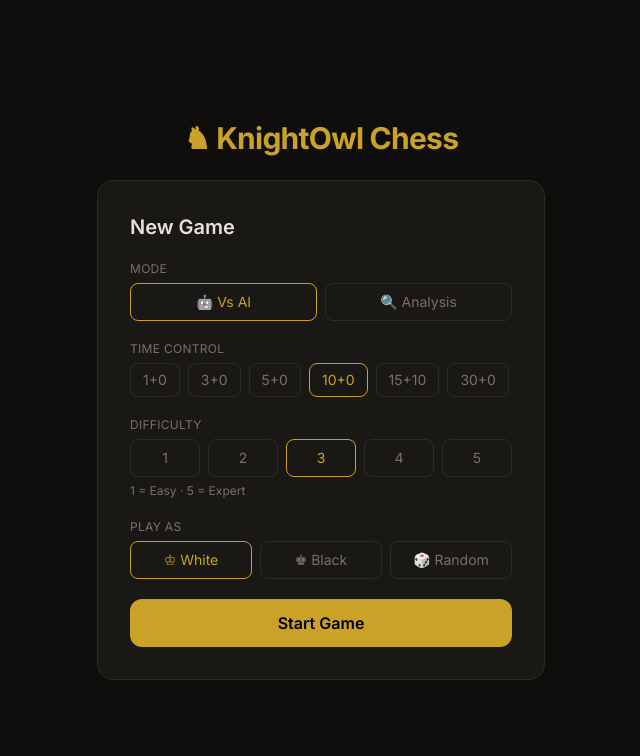
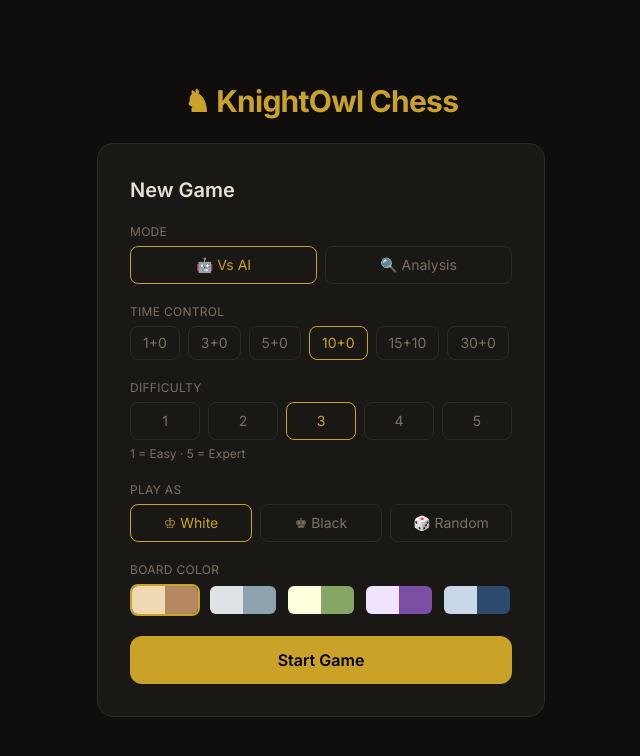
Before and after one commit to itsdimash/chess_game_with_Authorization, a Next.js app: page / in a window 1280 px wide. Shown: the top 756 px of the page, without its empty margins (319-959 px from the left). Built offline with nearby package versions, Linux system fonts and the light colour scheme.

Commit message:
fix move handler

```diff
--- a/src/app/page.tsx
+++ b/src/app/page.tsx
@@ -8,15 +8,22 @@ import { useStockfish } from '@/hooks/useStockfish'
 import type { GameConfig } from '@/types'
 import type { Square } from 'chess.js'
 
+const BOARD_THEMES = {
+  classic:  { light: '#f0d9b5', dark: '#b58863', label: 'Classic' },
+  ocean:    { light: '#dee3e6', dark: '#8ca2ad', label: 'Ocean' },
+  forest:   { light: '#ffffdd', dark: '#86a666', label: 'Forest' },
+  purple:   { light: '#f0e4ff', dark: '#7b4fa3', label: 'Purple' },
+  midnight: { light: '#c8d8e8', dark: '#2c4a6e', label: 'Midnight' },
+}
+
+type ThemeKey = keyof typeof BOARD_THEMES
+
 export default function Home() {
   const { initGame, makeMove, status, chess, playerColor, mode } = useGameStore()
   const [gameStarted, setGameStarted] = useState(false)
+  const [boardTheme, setBoardTheme] = useState<ThemeKey>('classic')
 
-  const { playAIMove, analyzePosition } = useStockfish({
-    onAnalysis: (analysis) => {
-      analyzePosition(chess.fen())
-    },
-  })
+  const { analyzePosition } = useStockfish({})
 
   const handleStartGame = (config: GameConfig) => {
     initGame(config)
@@ -27,19 +34,39 @@ export default function Home() {
     const success = makeMove(from, to, promotion)
     if (!success) return
     analyzePosition(chess.fen())
+
+    if (mode === 'ai') {
+      const state = useGameStore.getState()
+      const currentChess = state.chess
+      const currentPlayerColor = state.playerColor
+      if (currentChess.turn() !== currentPlayerColor && currentPlayerColor !== 'both') {
+        setTimeout(() => {
+          const s = useGameStore.getState()
+          const moves = s.chess.moves({ verbose: true })
+          if (moves.length > 0) {
+            const move = moves[Math.floor(Math.random() * moves.length)]
+            s.makeMove(move.from as Square, move.to as Square, move.promotion)
+          }
+        }, 500)
+      }
+    }
   }
+
+  const theme = BOARD_THEMES[boardTheme]
 
   return (
     <main className="min-h-screen bg-background flex flex-col items-center justify-center p-4 gap-6">
       <h1 className="text-3xl font-bold text-accent tracking-tight">♞ KnightOwl Chess</h1>
 
       {!gameStarted ? (
-        <GameSetup onStart={handleStartGame} />
+        <GameSetup onStart={handleStartGame} boardTheme={boardTheme} setBoardTheme={setBoardTheme} />
       ) : (
         <div className="flex flex-col lg:flex-row gap-6 items-start">
           <ChessBoard
             onMove={handleMove}
             interactive={status === 'playing' || status === 'check'}
+            lightSquareColor={theme.light}
+            darkSquareColor={theme.dark}
           />
           <div className="w-full lg:w-72 bg-surface border border-border rounded-2xl p-4">
             <AICoach />
@@ -59,7 +86,11 @@ export default function Home() {
   )
 }
 
-function GameSetup({ onStart }: { onStart: (config: GameConfig) => void }) {
+function GameSetup({ onStart, boardTheme, setBoardTheme }: {
+  onStart: (config: GameConfig) => void
+  boardTheme: ThemeKey
+  setBoardTheme: (t: ThemeKey) => void
+}) {
   const [mode, setMode] = useState<'ai' | 'analysis'>('ai')
   const [timeControl, setTimeControl] = useState<any>('10+0')
   const [difficulty, setDifficulty] = useState<any>(3)
@@ -122,6 +153,22 @@ function GameSetup({ onStart }: { onStart: (config: GameConfig) => void }) {
         </>
       )}
 
+      <div className="flex flex-col gap-1.5">
+        <label className="text-xs text-muted uppercase tracking-wide">Board Color</label>
+        <div className="flex gap-2">
+          {(Object.entries(BOARD_THEMES) as [ThemeKey, typeof BOARD_THEMES[ThemeKey]][]).map(([key, theme]) => (
+            <button key={key} onClick={() => setBoardTheme(key)}
+              title={theme.label}
+              className={`flex-1 h-8 rounded-lg border-2 transition-all overflow-hidden ${boardTheme === key ? 'border-accent' : 'border-transparent'}`}>
+              <div className="flex h-full">
+                <div className="flex-1" style={{ background: theme.light }} />
+                <div className="flex-1" style={{ background: theme.dark }} />
+              </div>
+            </button>
+          ))}
+        </div>
+      </div>
+
       <button
         onClick={() => onStart({ mode, timeControl, difficulty, color })}
         className="w-full py-3 rounded-xl bg-accent text-black font-semibold hover:brightness-110 transition-all"
```
Also changed, not shown: 1 other file (tests, documents, lock files or other folders).
